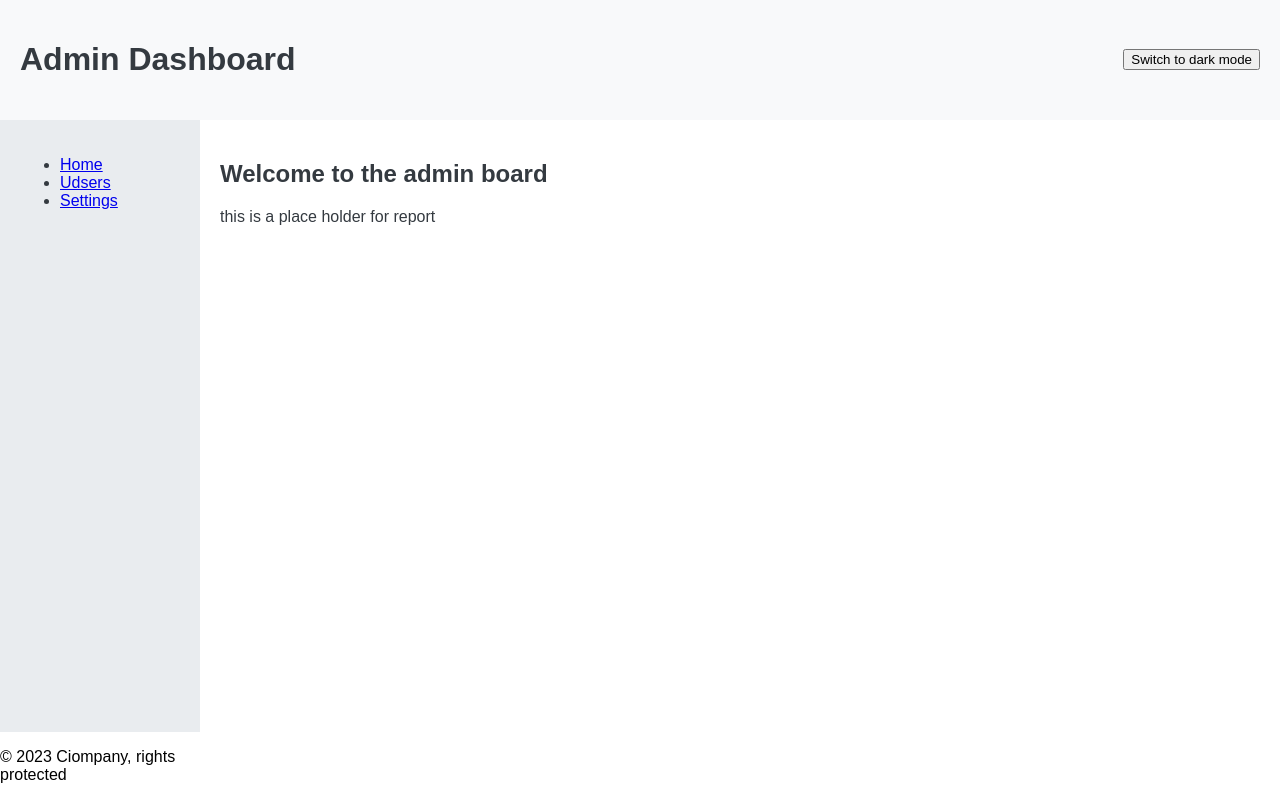
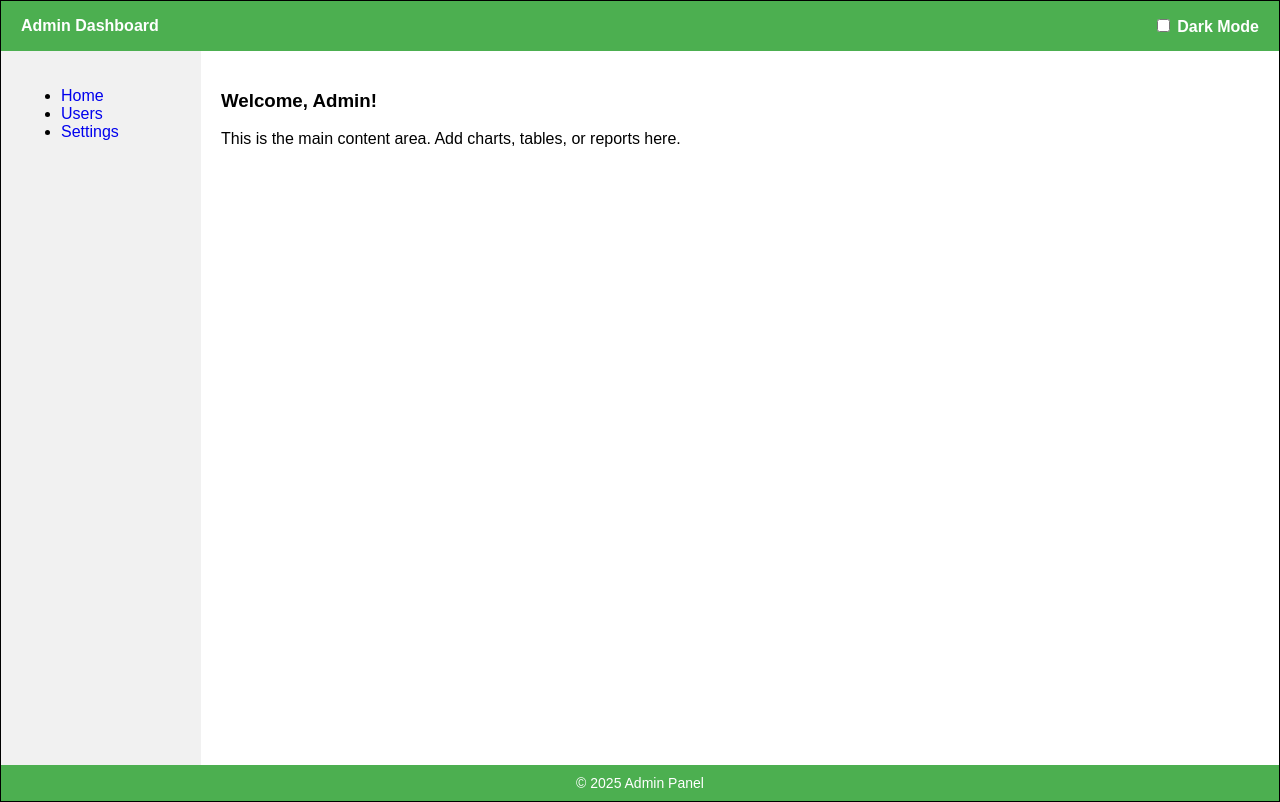
Before and after one commit to Hardikm9/exp-3, a plain HTML site: page index.html in a window 1280 px wide. Drawn offline with Linux system fonts and the light colour scheme.

Commit message:
Update index.html

```diff
--- a/index.html
+++ b/index.html
@@ -1,108 +1,117 @@
 <!DOCTYPE html>
 <html lang="en">
 <head>
-    <meta charset="UTF-8">
-    <meta name="viewport" content="width=device-width, initial-scale=1.0">
-    <title>Admin Page</title>
+  <meta charset="UTF-8" />
+  <meta name="viewport" content="width=device-width, initial-scale=1.0"/>
+  <title>Admin Dashboard</title>
   <style>
-        body{
+    body {
       margin: 0;
       font-family: Arial, sans-serif;
     }
-        .dashboard{
+
+    .dashboard {
       display: grid;
       grid-template-areas:
         "header header"
-            "sidebar main-content"
+        "sidebar main"
         "footer footer";
       grid-template-rows: auto 1fr auto;
       grid-template-columns: 200px 1fr;
       height: 100vh;
+      border: 1px solid black;
+    }
 
-        }
-        .header{
+    .header {
       grid-area: header;
-            background-color: var(--header-bg);
-            color: var(--header-color);
-            padding: 20px;
+      background-color: #4CAF50;
+      color: white;
+      padding: 15px 20px;
       display: flex;
       justify-content: space-between;
+      align-items: center;
+      font-weight: bold;
+    }
 
-            align-items: center;
-        }
-        .sidebar{
-            grid-area:sidebar;
-            background-color: var(--sidebar-bg);
-            color: var(--sidebar-color);
+    .sidebar {
+      grid-area: sidebar;
+      background-color: #f1f1f1;
       padding: 20px;
     }
-        .main-content{
-            grid-area: main-content;
-            background-color: var(--main-bg);
-            color: var(--main-color);
-            padding:20px;
+
+    .main {
+      grid-area: main;
+      background-color: white;
+      padding: 20px;
     }
-        .footer{
+
+    .footer {
       grid-area: footer;
-            background-color: var(--footer-bg);
-            color: var(--footer-color);
+      background-color: #4CAF50;
+      color: white;
       text-align: center;
       padding: 10px;
-        }
-        :root{
-            --header-bg: #f8f9fa;
-            --header-color: #343a40;
-            --sidebar-bg: #e9ecef;
-            --sidebar-color: #343a40;
-            --main-bg: #ffffff;
-            --main-color: #343a40;
-            --footer-bg: #f8f9fa;
-            --footer-color: #343a40;
-        }
-        body.dark-mode{
-            --header-bg: #343a40;
-            --header-color: #f8f9fa;
-            --sidebar-bg: #495057;
-            --sidebar-color: #f8f9fa;
-            --main-bg: #343a40;
-            --main-color: #f8f9fa;
-            --footer-bg: #343a40;
-            --footer-color: #f8f9fa;
+      font-size: 14px;
     }
 
+    a {
+      text-decoration: none;
+    }
+
+    body.dark-mode {
+      --bg-color: #1e1e1e;
+      --text-color: #fff;
+      --sidebar-color: #2c2c2c;
+      --main-bg: #111;
+    }
+
+    body.dark-mode .header,
+    body.dark-mode .footer {
+      background-color: #222;
+      color: white;
+    }
+
+    body.dark-mode .sidebar {
+      background-color: var(--sidebar-color);
+    }
+
+    body.dark-mode .main {
+      background-color: var(--main-bg);
+      color: var(--text-color);
+    }
   </style>
 </head>
 <body>
   <div class="dashboard">
     <header class="header">
-            <h1>Admin Dashboard</h1>
-            <button id="theme-switcher">Switch to dark mode</button>
-
+      <div>Admin Dashboard</div>
+      <label>
+        <input type="checkbox" id="theme-toggle" />
+        Dark Mode
+      </label>
     </header>
     <aside class="sidebar">
       <nav>
         <ul>
           <li><a href="#">Home</a></li>
-                    <li><a href="#">Udsers</a></li>
+          <li><a href="#">Users</a></li>
           <li><a href="#">Settings</a></li>
         </ul>
       </nav>
     </aside>
-        <main class="main-content">
-            <h2> Welcome to the admin board</h2>
-            <p> this is a place holder for report</p>
-
+    <main class="main">
+      <h3>Welcome, Admin!</h3>
+      <p>This is the main content area. Add charts, tables, or reports here.</p>
     </main>
-        <footer class="'footer">
-            <p>&copy; 2023 Ciompany, rights protected</p>
+    <footer class="footer">
+      &copy; 2025 Admin Panel
     </footer>
   </div>
+
   <script>
-        document.getElementById('theme-switcher').addEventListener('click',function(){
-            document.body.classList.toggle('dark-mode');
-            const isDarkMode = document.body.classList.contains('dark-mode');
-            this.textContent =  isDarkMode ? 'switch to light mode':'Switch to dark mode';
-
+    const toggle = document.getElementById('theme-toggle');
+    toggle.addEventListener('change', function () {
+      document.body.classList.toggle('dark-mode', this.checked);
     });
   </script>
 </body>
```
Lines whose indentation alone changed are shown as unchanged.
